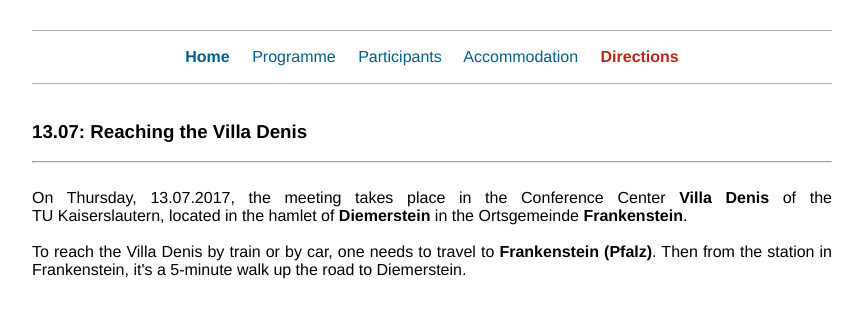
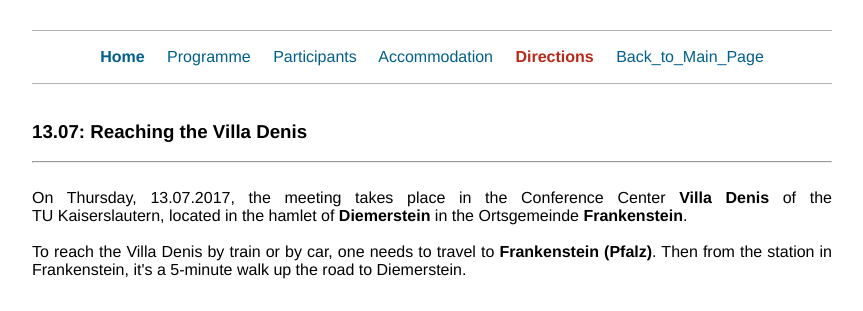
Before and after one commit to edoardo-salati/RepTheoryVillaDenis.github.io, a plain HTML site: page RepKL17/directions.html in a window 1280 px wide. Shown: the top 311 px of the page, without its empty margins (208-1071 px from the left). Drawn offline with nearby package versions, Linux system fonts and the light colour scheme; some packages are replaced by stand-ins of ours.

Commit message:
Update directions.html

```diff
--- a/RepKL17/directions.html
+++ b/RepKL17/directions.html
@@ -33,6 +33,7 @@
         <a class="head" href="participants.html">Participants</a>
         <a class="head" href="accommodation.html">Accommodation</a>
         <a class="head-active" href="directions.html">Directions</a>
+		<a class="head" href="/reptheoryvilladenis.github.io/">Back_to_Main_Page</a>
     </div>
     <!--Header //------>
 
```
